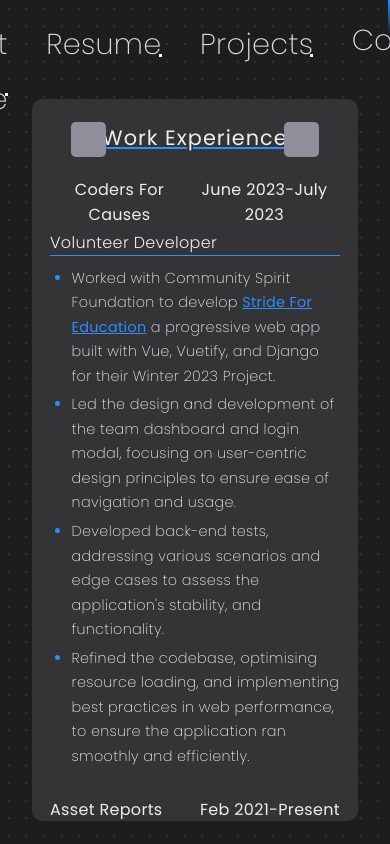
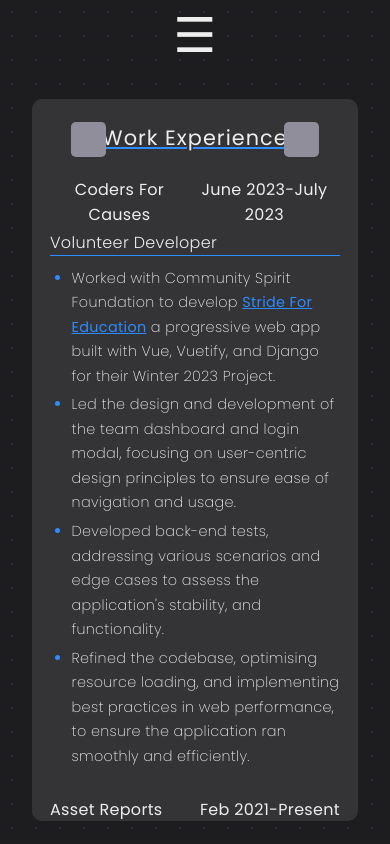
Before and after one commit to aidan-0/portfolio, a React (Vite) app: page /resume in a window 390 px wide. Built offline with nearby package versions, Linux system fonts and the light colour scheme; some icons are missing; a web font is replaced by a local one.

Commit message:
hamburger menu

```diff
--- a/src/Navbar.jsx
+++ b/src/Navbar.jsx
@@ -4,38 +4,47 @@
 
 export default function Navbar() {
   const [showModal, setShowModal] = useState(false);
+  const [menuOpen, setMenuOpen] = useState(false);
 
   function handleContactClick() {
     console.log("contact clicked");
     setShowModal(!showModal);
   }
 
+  function handleMenuClick() {
+    console.log("menu clicked");
+    setMenuOpen(!menuOpen);
+  }
+
   return (
     <div className="wrapper">
       <nav className="nav">
-        <ul className="nav-list">
-          <li className="li--aboutme">
+        <div className="hamburger" onClick={handleMenuClick}>
+          ☰
+        </div>
+        <ul className={`nav-list ${menuOpen ? "open" : ""}`}>
+          <li className="li--aboutme" onClick={handleMenuClick}>
             <span className="link-wrapper wrapper--aboutme">
               <Link to="aboutme" className="link-style">
                 About Me
               </Link>
             </span>
           </li>
-          <li className="li--resume">
+          <li className="li--resume" onClick={handleMenuClick}>
             <span className="link-wrapper wrapper--resume">
               <Link to="resume" className="link-style">
                 Resume
               </Link>
             </span>
           </li>
-          <li className="li--projects">
+          <li className="li--projects" onClick={handleMenuClick}>
             <span className="link-wrapper wrapper--projects">
               <Link to="projects" className="link-style">
                 Projects
               </Link>
             </span>
           </li>
-          <li className="li--contact">
+          <li className="li--contact" onClick={handleMenuClick}>
             <span className="link-wrapper wrapper--contact">
               <button
                 className="link-style contact-modal-btn"
@@ -47,7 +56,7 @@
           </li>
         </ul>
       </nav>
-      {showModal && (<Contact onClose={() => setShowModal(false)} />)}
+      {showModal && <Contact onClose={() => setShowModal(false)} />}
     </div>
   );
 }
--- a/src/Styles.css
+++ b/src/Styles.css
@@ -22,10 +22,10 @@
   overflow-x: hidden;
   box-sizing: border-box;
   background-image: radial-gradient(
-    rgba(255, 255, 255, 0.1) 1px,
+    rgba(46, 140, 255, 0.15) 1px,
     transparent 1px
   );
-  background-size: 1.1rem 1.1rem;
+  background-size: 1.5rem 1.5rem;
 }
 
 .bold {
@@ -139,7 +139,7 @@
   /* remove height and width if i want to remove the dot */
   height: 3px;
   width: 3px;
-  background-color: white;
+  background-color: #eee;
   transition: width 0.4s ease-in-out;
 }
 
@@ -434,5 +434,86 @@
     transform: none;
   }
 
+  button.link-style {
+    display: flex;
+    align-items: flex-end;
+    height: 50px;
+    padding: 0 0 2px 0;
+  }
 
+  .li--contact > .link-wrapper::before {
+    content: "";
+    position: absolute;
+    right: 0;
+    bottom: 20%;
+    height: 3px;
+    width: 3px;
+    background-color: #eee;
+    transition: width 0.4s ease-in-out;
+  }
+
+  .li--contact > .link-wrapper:hover::before {
+    width: 100%;
+    height: 2px;
+    background-color: #2e8cff;
+  }
+
+  .follower--right {
+    display: none;
+  }
 }
+
+@media only screen and (max-width: 640px) {
+  /* find out why theres a gap at the top of content-container */
+
+  .nav-list > li {
+    margin: 0.5em 0;
+    padding: 0.5em;
+    width: 70%;
+    text-align: center;
+    padding: 1em;
+    border: 1px solid #2e8cff;
+    border-radius: 5px;
+  }
+
+  .nav-list > li:hover {
+    transform: scale(1.05);
+    background-color: rgba(46, 140, 255, 0.1);
+  }
+
+  .link-wrapper::before {
+    height: 0px;
+  }
+
+  /* Hamburger Styles */
+  .hamburger {
+    cursor: pointer;
+    font-size: 3em;
+  }
+
+  .nav-list {
+    transition: transform 0.3s ease-in-out;
+    transform: translateY(-100%); /* Initially hide the nav */
+  }
+
+  .nav-list.open {
+    transform: translateY(0); /* Show the nav when the menu is open */
+  }
+
+  .nav-list {
+    flex-direction: column;
+    position: absolute;
+    top: 0;
+    right: 0;
+    background-color: #1d1d20;
+    width: 100vw;
+    height: 100vh;
+    z-index: 1;
+    align-items: center;
+    justify-content: center;
+  }
+
+  .nav-list > li {
+    margin: 1em 0;
+  }
+}
```
